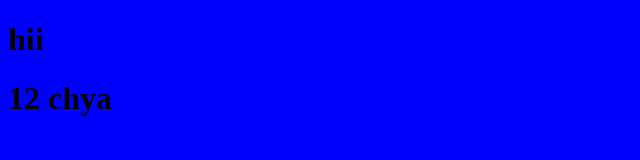
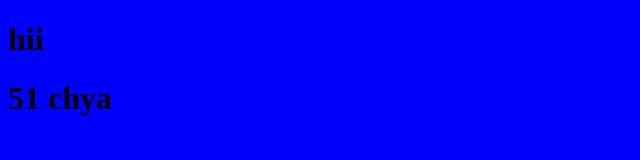
Before and after one commit to sanved147/GithubRepoPge-design, a plain HTML site: page index.html in a window 1280 px wide. Shown: the full height of the page, 0-640 px from the left. Drawn offline with Linux system fonts and the light colour scheme.

Commit message:
file added

```diff
--- a/index.html
+++ b/index.html
@@ -8,6 +8,6 @@
 </head>
 <body>
     <h1>hii</h1>
-    <h1>12 chya</h1>
+    <h1>51 chya</h1>
 </body>
 </html>
```
Also changed, not shown: idx.js (added).
